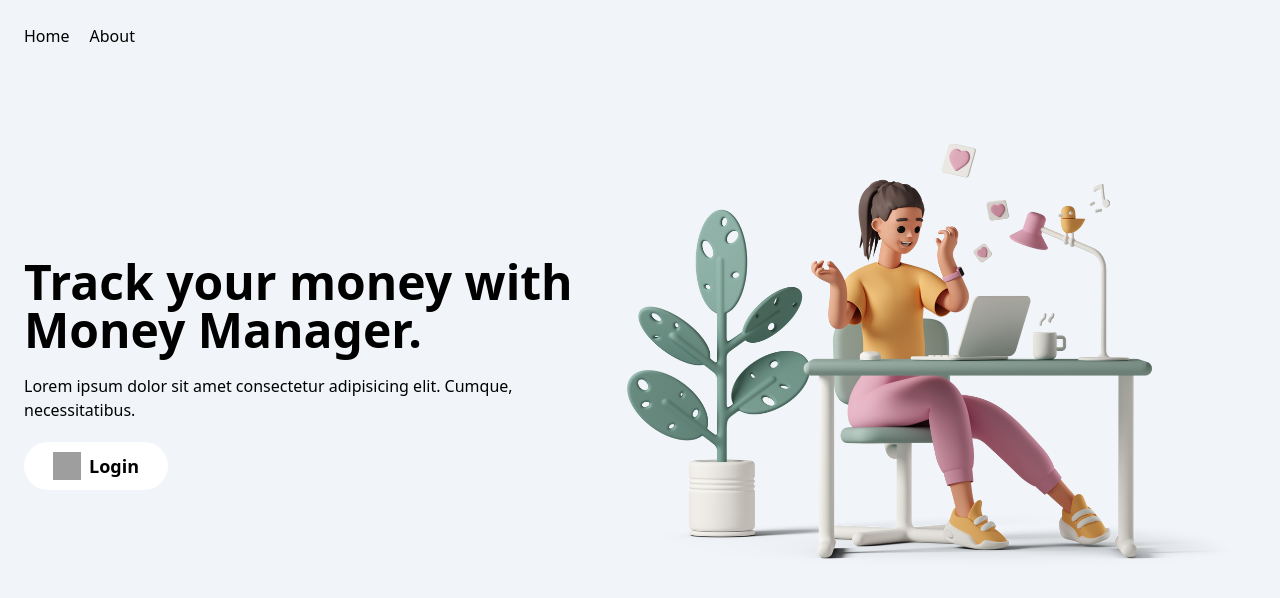
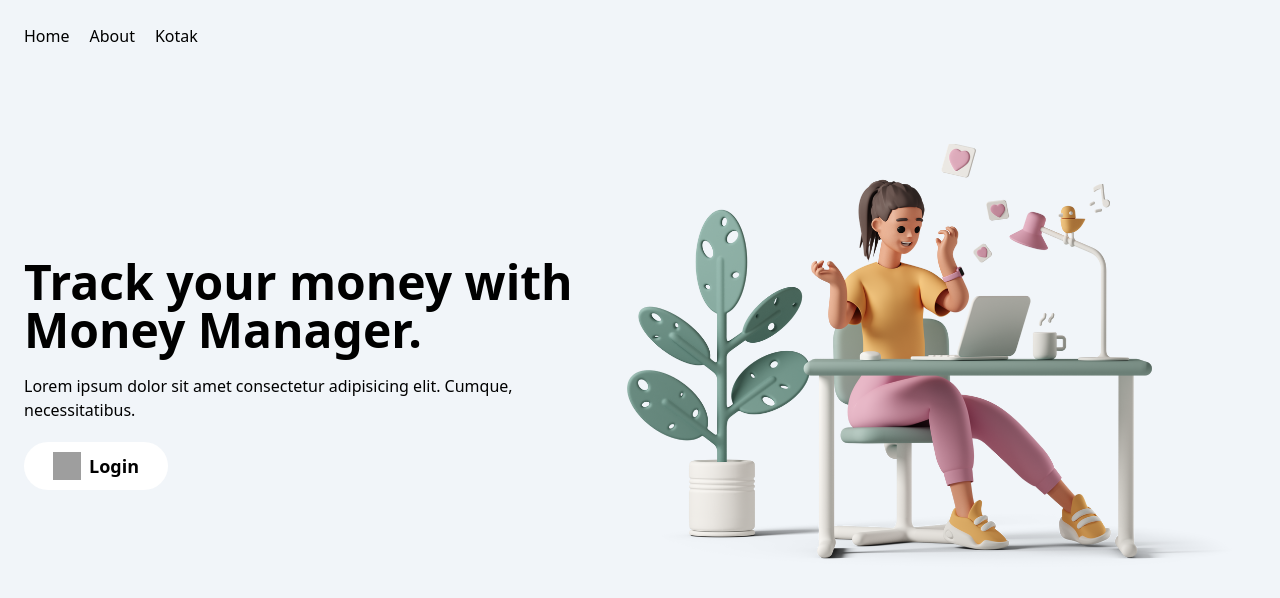
Before and after one commit to fiqryq/money-manager, a React (Create React App) app: page / in a window 1280 px wide. Shown: the top 598 px of the page. Built offline with nearby package versions, Linux system fonts and the light colour scheme; no server answers; grey boxes are pictures that could not be loaded.

Commit message:
add navbar

```diff
--- a/src/pages/Login.js
+++ b/src/pages/Login.js
@@ -33,6 +33,7 @@ export default function Login() {
           <div className="flex space-x-5 font-lg cursor-pointer text-md">
             <p>Home</p>
             <p>About</p>
+            <p>Kotak</p>
           </div>
         </section>
         <section>
```
